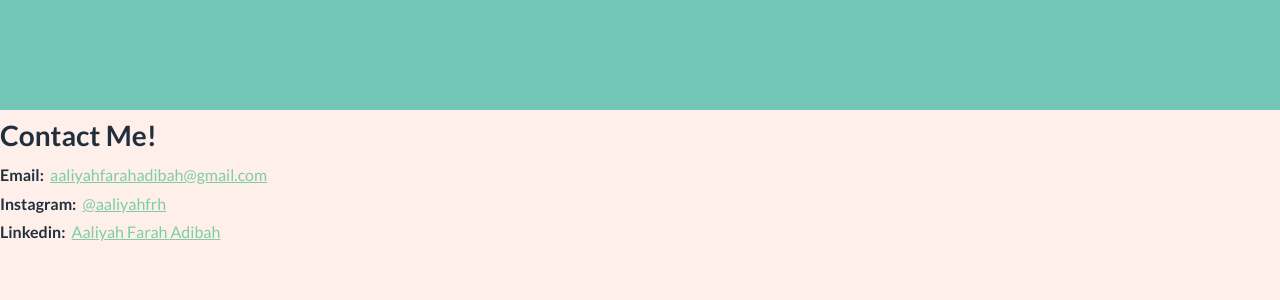
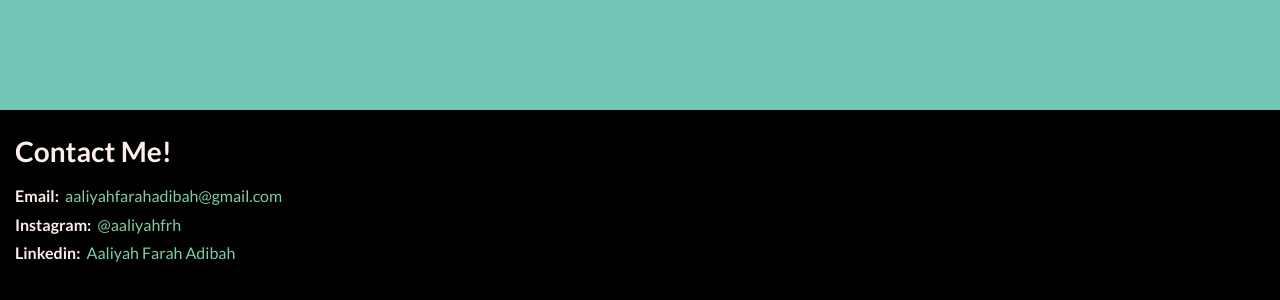
Before and after one commit to aaliyahfarah/aaliyahfarah.github.io, a plain HTML site: page index.html in a window 1280 px wide. Shown: the part 2062-2362 px from the top of the page. Before the commit the page ends 2309 px from the top, so only its background shows below. Drawn offline with Linux system fonts and the light colour scheme; a script that the page names is missing.

Commit message:
pweb-profile

```diff
--- a/index.html
+++ b/index.html
@@ -136,7 +136,7 @@
             </section>
             <section id="contact" class="contact">
                 <div class="contact-page">
-                    <h2 class="contact title">Contact Me!</h2>
+                    <h2 class="contact-title">Contact Me!</h2>
                     <ul>
                         <li>
                             <b>Email:</b>&nbsp;
--- a/style.css
+++ b/style.css
@@ -287,3 +287,27 @@ section.experience{
   font-style: italic;
   color: #565656;
 }
+section.contact{
+  width: 100%;
+  display: flex;
+  padding-top: 1em;
+  padding-bottom: 3em;
+  background-color: rgb(1, 1, 2);
+  justify-content: left;
+}
+.contact-title{
+  justify-content: left;
+  text-decoration: none;
+  margin-left: 15px;
+  margin-bottom: 5px;
+  color: #FFEFEA;
+}
+.contact-page ul li b{
+  justify-content: left;
+  text-decoration: none;
+  margin-left: 15px;
+  color: #FFEFEA;
+}
+.contact-page a{
+  text-decoration: none;
+}
```
